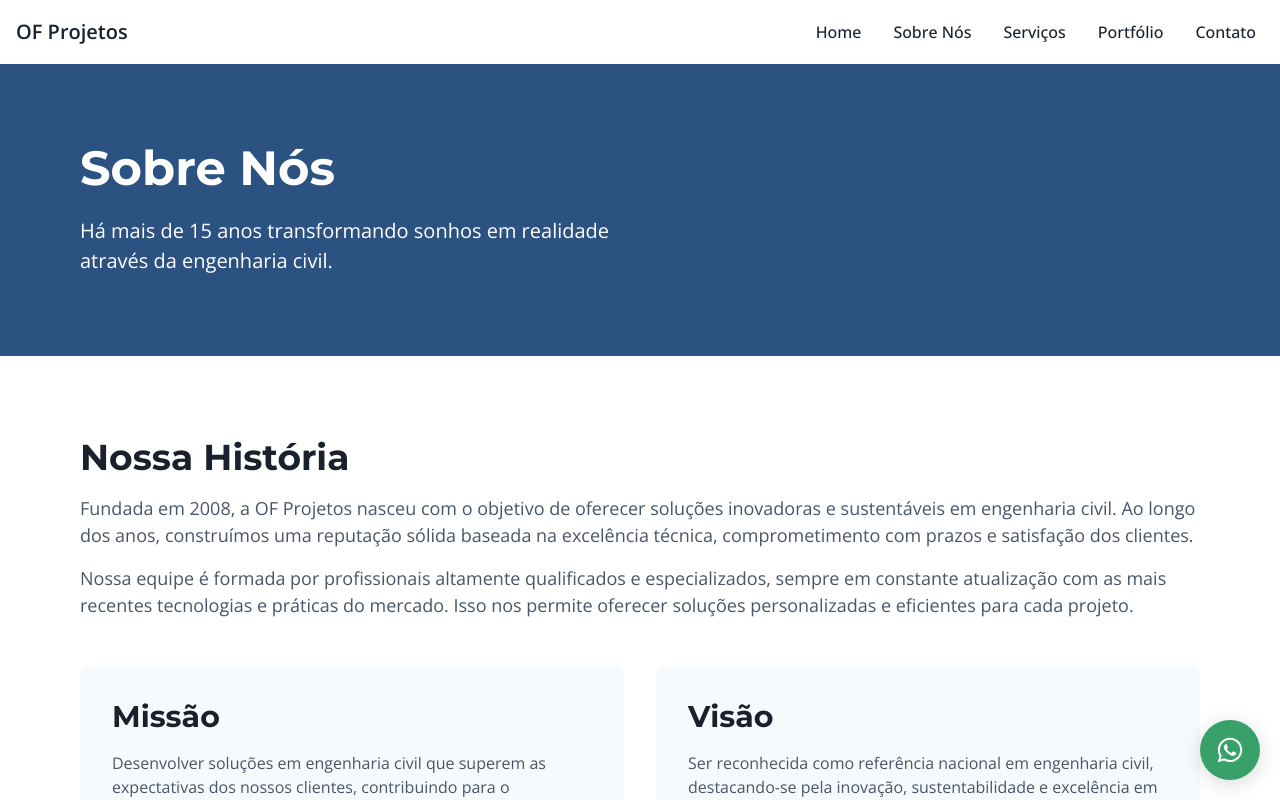
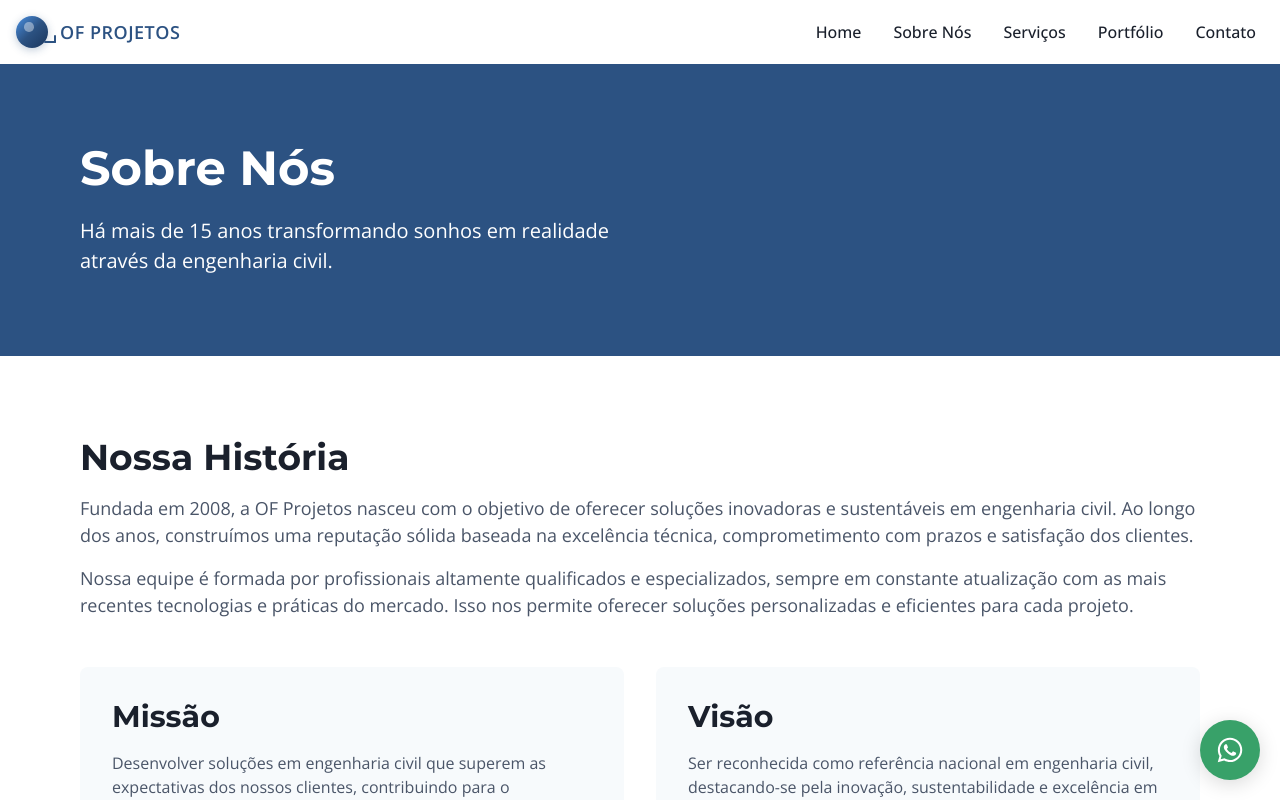
Before and after one commit to OF-Projetos/site, a React (Vite) app: page /sobre in a window 1280 px wide. Shown: the top 800 px of the page. Built offline with nearby package versions, Linux system fonts and the light colour scheme.

Commit message:
Update favicon and enhance header component - Replace favicon with new SVG and add apple-touch-icon; integrate Logo component in the header for improved branding.

```diff
--- a/index.html
+++ b/index.html
@@ -3,7 +3,8 @@
 
 <head>
   <meta charset="UTF-8" />
-  <link rel="icon" type="image/svg+xml" href="/vite.svg" />
+  <link rel="icon" type="image/svg+xml" href="/favicon.svg" />
+  <link rel="apple-touch-icon" href="/favicon.svg" />
   <meta name="viewport" content="width=device-width, initial-scale=1.0" />
   <meta name="description"
     content="OF Projetos - Soluções completas em engenharia civil para todos os tipos de projetos. Projetos estruturais, consultoria, gestão de obras e muito mais." />
--- a/src/components/Header.tsx
+++ b/src/components/Header.tsx
@@ -1,6 +1,7 @@
 import { Box, Flex, Stack, IconButton, useDisclosure, Link as ChakraLink } from '@chakra-ui/react';
 import { HamburgerIcon, CloseIcon } from '@chakra-ui/icons';
 import { Link } from 'react-router-dom';
+import Logo from './Logo';
 
 const NavLink = ({ to, children }: { to: string; children: React.ReactNode }) => (
   <ChakraLink
@@ -24,8 +25,8 @@ const Header = () => {
   return (
     <Box bg="white" px={4} boxShadow="sm">
       <Flex h={16} alignItems="center" justifyContent="space-between">
-        <ChakraLink as={Link} to="/" fontWeight="bold" fontSize="xl">
-          OF Projetos
+        <ChakraLink as={Link} to="/">
+          <Logo size="md" />
         </ChakraLink>
 
         <Flex display={{ base: 'none', md: 'flex' }} alignItems="center">
--- /dev/null
+++ b/src/components/Logo.tsx
@@ -0,0 +1,76 @@
+import { Box, Text } from '@chakra-ui/react';
+
+interface LogoProps {
+  size?: 'sm' | 'md' | 'lg';
+  showText?: boolean;
+}
+
+const Logo = ({ size = 'md', showText = true }: LogoProps) => {
+  const sizes = {
+    sm: { iconSize: '24px', textSize: 'sm' },
+    md: { iconSize: '32px', textSize: 'lg' },
+    lg: { iconSize: '40px', textSize: 'xl' }
+  };
+
+  const { iconSize, textSize } = sizes[size];
+
+  return (
+    <Box display="flex" alignItems="center" gap={3}>
+      {/* Logo Icon */}
+      <Box position="relative">
+        <Box
+          width={iconSize}
+          height={iconSize}
+          borderRadius="50%"
+          bg="linear-gradient(135deg, #4A90E2 0%, #2C5282 50%, #1A365D 100%)"
+          position="relative"
+          boxShadow="0 2px 8px rgba(44, 82, 130, 0.3)"
+        >
+          {/* Highlight effect */}
+          <Box
+            position="absolute"
+            top="20%"
+            left="25%"
+            width="30%"
+            height="30%"
+            borderRadius="50%"
+            bg="rgba(255, 255, 255, 0.4)"
+          />
+          {/* Connecting line */}
+          <Box
+            position="absolute"
+            bottom="15%"
+            right="-8px"
+            width="12px"
+            height="2px"
+            bg="#2C5282"
+            borderRadius="1px"
+          />
+          <Box
+            position="absolute"
+            bottom="15%"
+            right="-8px"
+            width="2px"
+            height="8px"
+            bg="#2C5282"
+            borderRadius="1px"
+          />
+        </Box>
+      </Box>
+
+      {/* Logo Text */}
+      {showText && (
+        <Text
+          fontSize={textSize}
+          fontWeight="bold"
+          color="brand.primary"
+          letterSpacing="0.5px"
+        >
+          OF PROJETOS
+        </Text>
+      )}
+    </Box>
+  );
+};
+
+export default Logo;
```
Also changed, not shown: public/favicon.svg (added).
